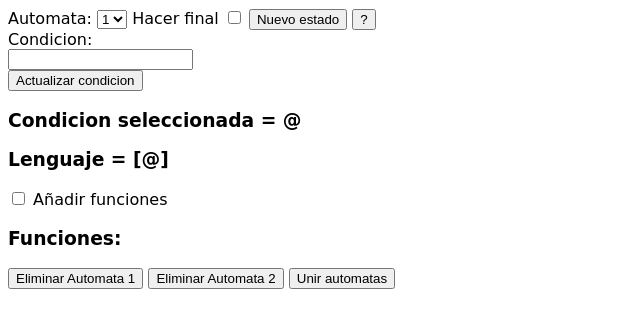
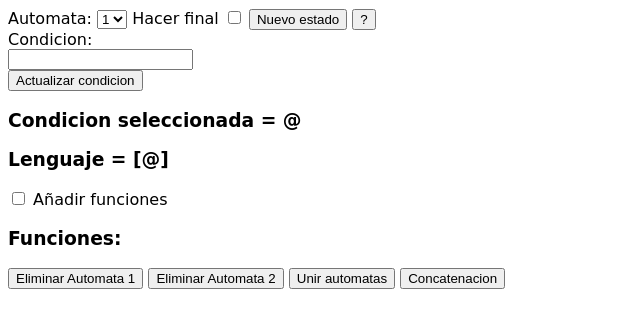
Before and after one commit to Fer302/Graph2, a plain HTML site: page index.html in a window 1280 px wide. Shown: the whole page, without its empty margins (0-640 px from the left). Drawn offline with Linux system fonts and the light colour scheme; a web font is replaced by a local one.

Commit message:
html agregar boton concatenacion

```diff
--- a/index.html
+++ b/index.html
@@ -32,6 +32,7 @@
     <button onclick="emptyauto(1)">Eliminar Automata 1</button>
     <button onclick="emptyauto(2)">Eliminar Automata 2</button>
     <button onclick="merge()">Unir automatas</button>
+    <button onclick="conca()">Concatenacion</button>
     <script src="scripts/main.js"></script>
   </body>
 </html>
```
